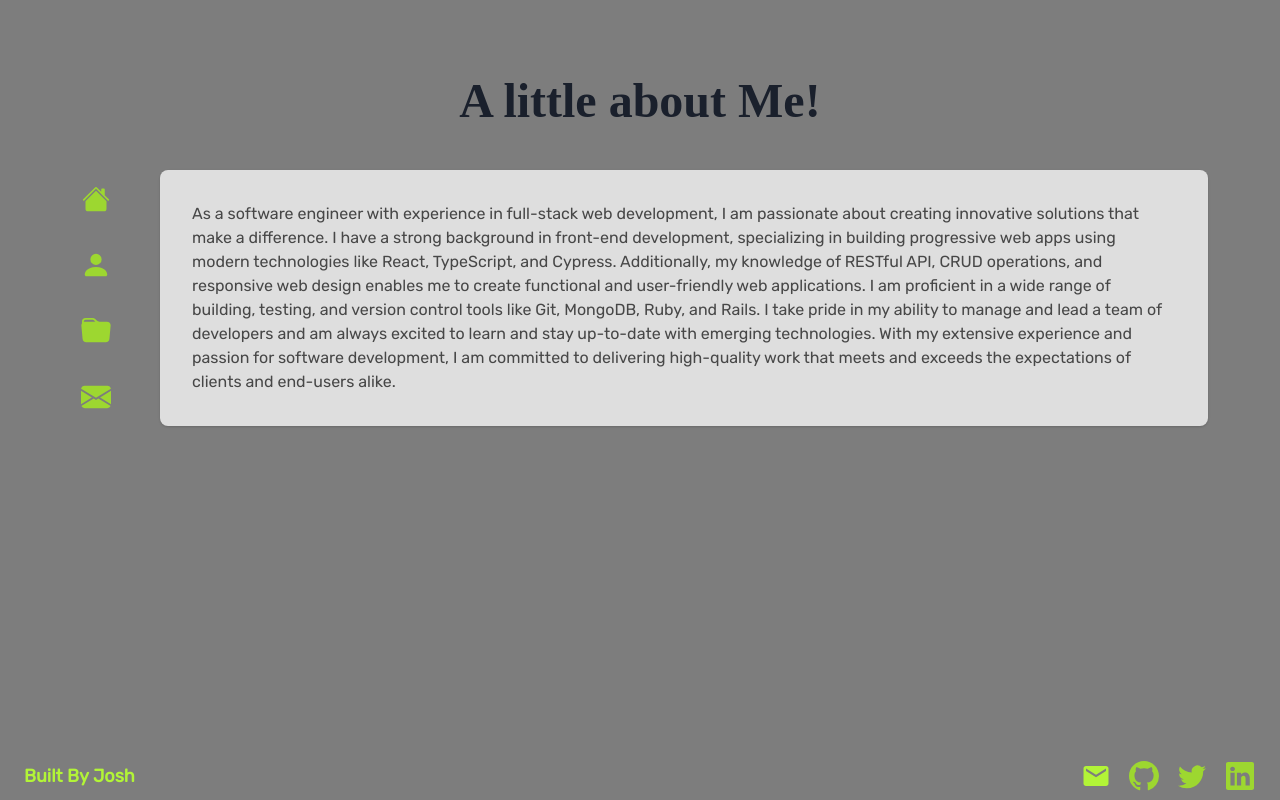
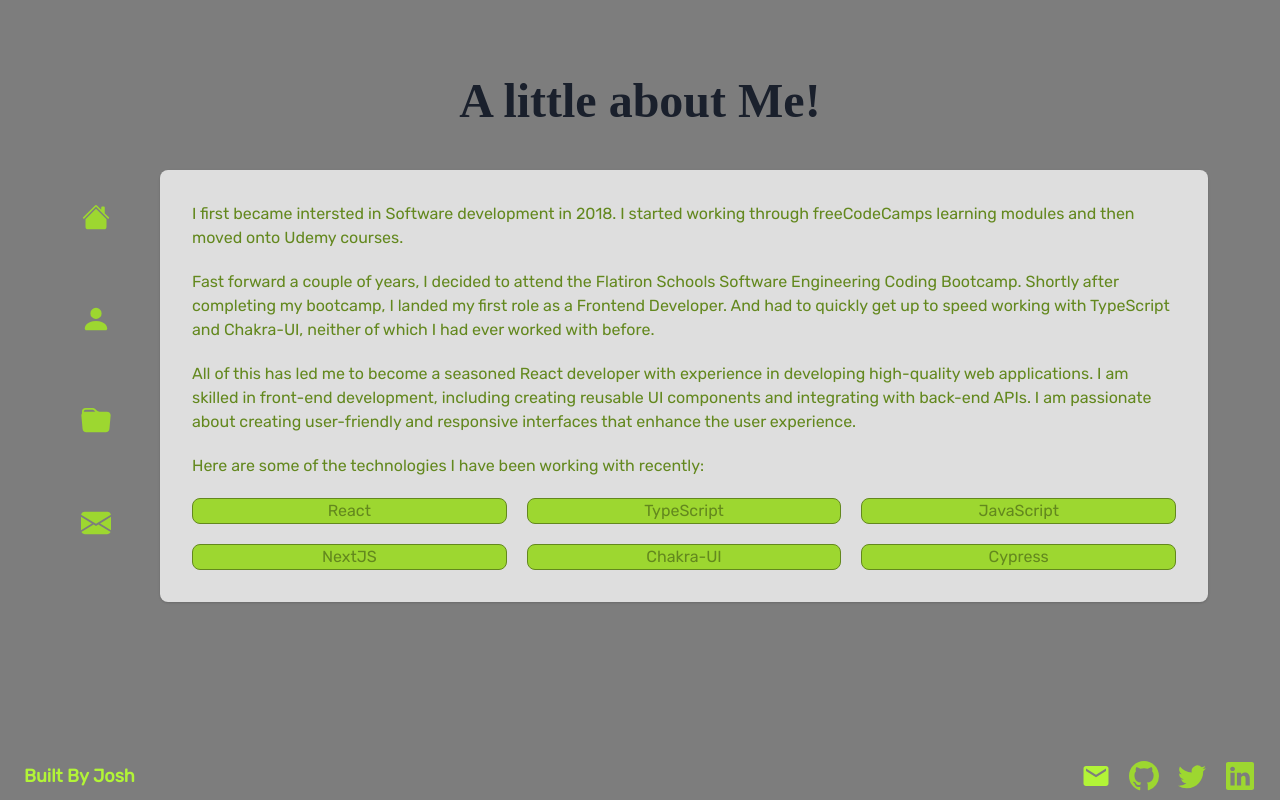
Before and after one commit to builtbyjosh/builtbyjosh-next-portfolio, a Next.js app: page /about in a window 1280 px wide. Built offline with nearby package versions, Linux system fonts and the light colour scheme; a web font is replaced by a local one.

Commit message:
Build out about me page

```diff
--- a/pages/about/index.js
+++ b/pages/about/index.js
@@ -1,25 +1,65 @@
 import React from "react";
-import { Box, Text, Flex, VStack, Heading, Stack } from "@chakra-ui/react";
+import { Box, Text, Stack, SimpleGrid, Tag } from "@chakra-ui/react";
 
 import Layout from "../../components/Layout";
 const AboutMe = () => {
+  const skillList = [
+    "React",
+    "TypeScript",
+    "JavaScript",
+    "NextJS",
+    "Chakra-UI",
+    "Cypress",
+  ];
   return (
     <Layout heading={"A little about Me!"}>
-      <Text>
-        As a software engineer with experience in full-stack web development, I
-        am passionate about creating innovative solutions that make a
-        difference. I have a strong background in front-end development,
-        specializing in building progressive web apps using modern technologies
-        like React, TypeScript, and Cypress. Additionally, my knowledge of
-        RESTful API, CRUD operations, and responsive web design enables me to
-        create functional and user-friendly web applications. I am proficient in
-        a wide range of building, testing, and version control tools like Git,
-        MongoDB, Ruby, and Rails. I take pride in my ability to manage and lead
-        a team of developers and am always excited to learn and stay up-to-date
-        with emerging technologies. With my extensive experience and passion for
-        software development, I am committed to delivering high-quality work
-        that meets and exceeds the expectations of clients and end-users alike.
-      </Text>
+      <Stack textAlign={"left"} color={"primary.500"} spacing={5}>
+        <Text>
+          I first became intersted in Software development in 2018. I started
+          working through freeCodeCamps learning modules and then moved onto
+          Udemy courses.
+        </Text>
+        <Text>
+          Fast forward a couple of years, I decided to attend the Flatiron
+          Schools Software Engineering Coding Bootcamp. Shortly after completing
+          my bootcamp, I landed my first role as a Frontend Developer. And had
+          to quickly get up to speed working with TypeScript and Chakra-UI,
+          neither of which I had ever worked with before.
+        </Text>
+        <Text>
+          All of this has led me to become a seasoned React developer with
+          experience in developing high-quality web applications. I am skilled
+          in front-end development, including creating reusable UI components
+          and integrating with back-end APIs. I am passionate about creating
+          user-friendly and responsive interfaces that enhance the user
+          experience.
+        </Text>
+
+        <Text>
+          Here are some of the technologies I have been working with recently:
+        </Text>
+        <Box w={"100%"}>
+          <SimpleGrid
+            columns={{ base: 2, sm: 3 }}
+            rows={{ base: 2, sm: 3 }}
+            spacing={5}
+          >
+            {skillList.map((skill, index) => (
+              <Text
+                textAlign={"center"}
+                key={index}
+                size={"md"}
+                bg={"primary.200"}
+                border={"1px"}
+                borderRadius={"lg"}
+                // minW={{base: "150px",}}
+              >
+                {skill}
+              </Text>
+            ))}
+          </SimpleGrid>
+        </Box>
+      </Stack>
     </Layout>
   );
 };
```
